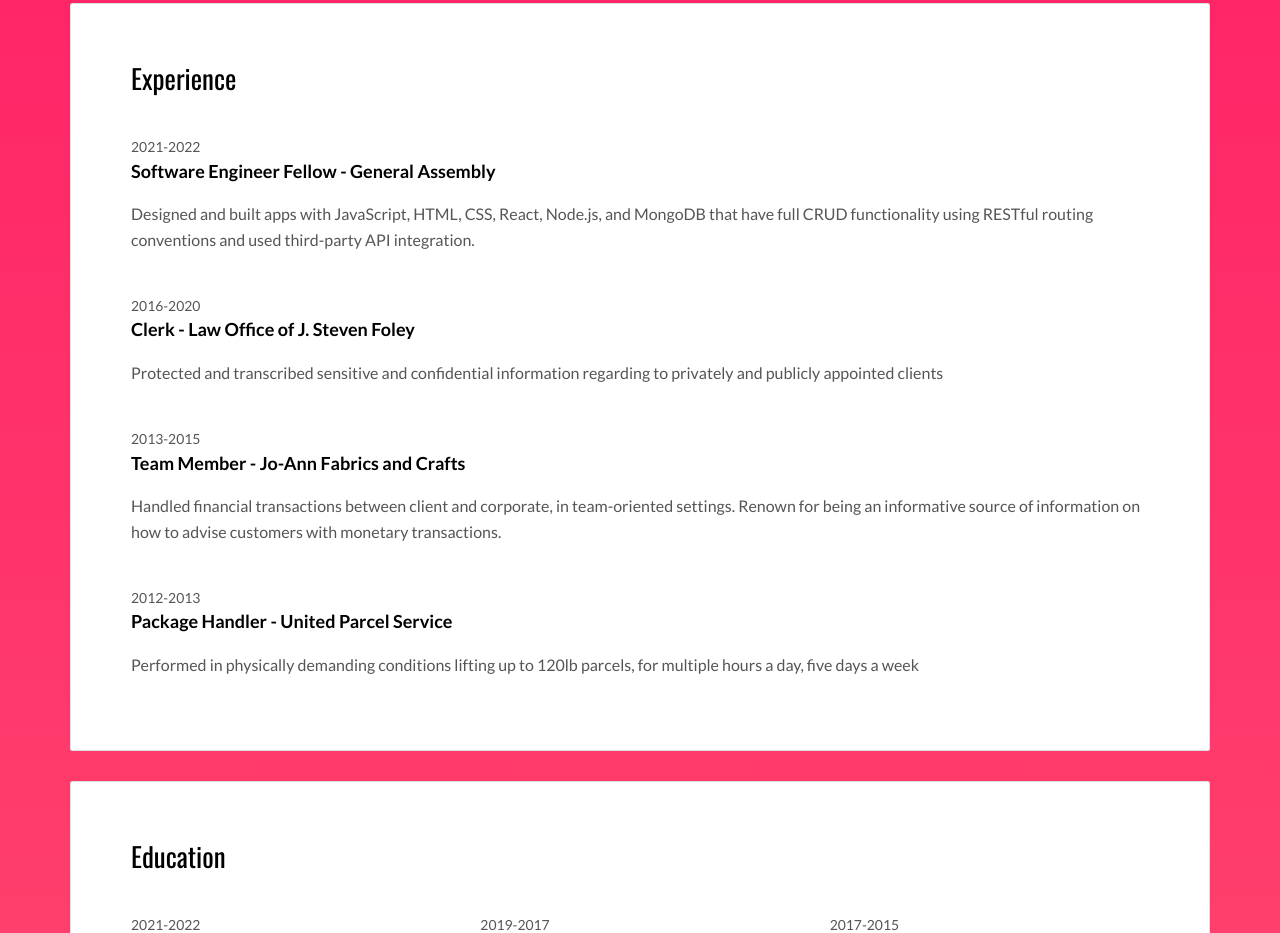
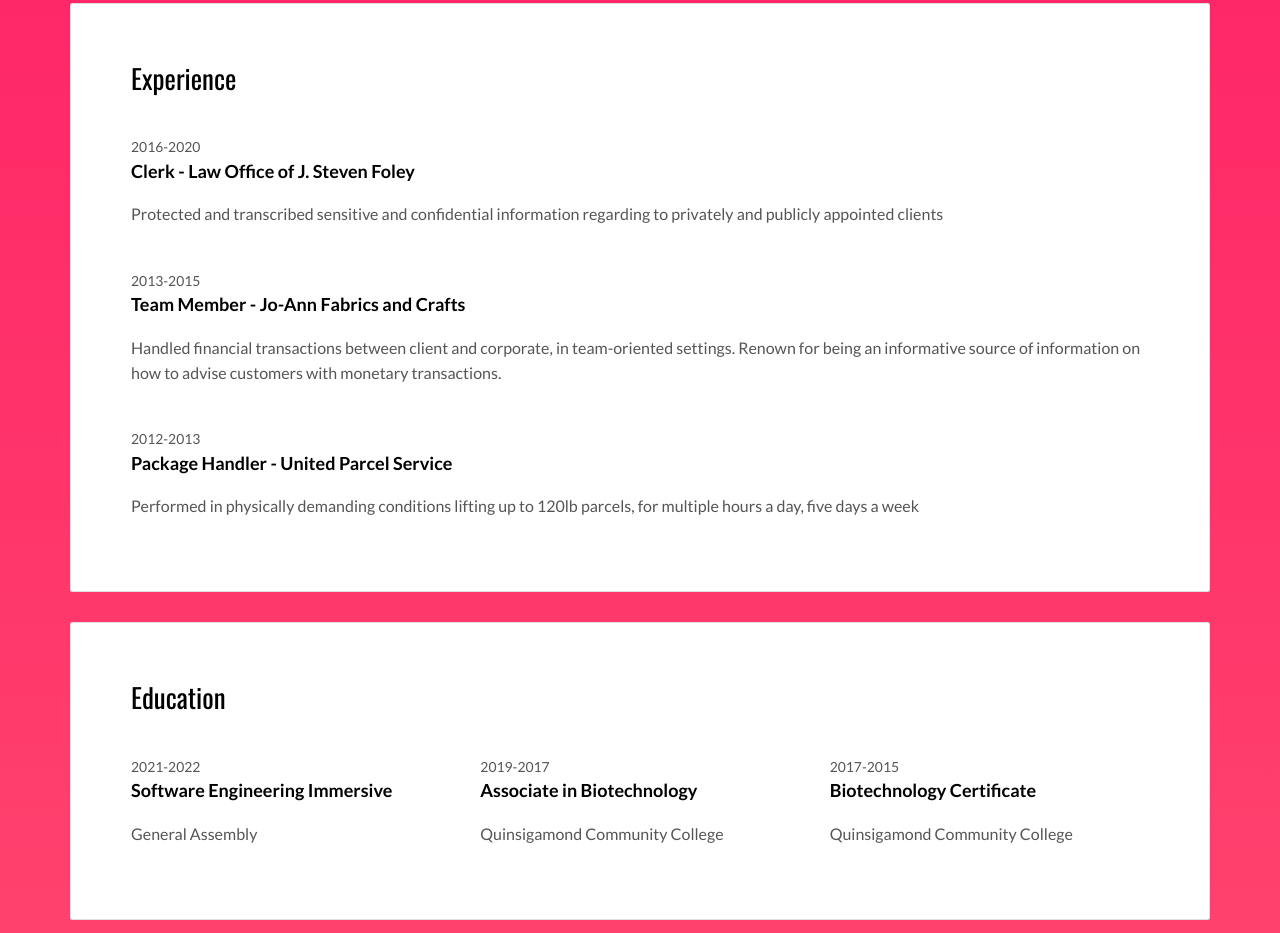
Before and after one commit to JohnnyWiseau141/portfolio, a plain HTML site: page index.html in a window 1280 px wide. Shown: the part 1380-2313 px from the top of the page. Drawn offline with nearby package versions, Linux system fonts and the light colour scheme.

Commit message:
experience change

```diff
--- a/index.html
+++ b/index.html
@@ -107,14 +107,14 @@
         <div class="card">
           <div class="card-block">
             <h2>Experience</h2>
-            <div class="work-experience">
+            <!-- <div class="work-experience">
               <small class="date">2021-2022</small>
               <h3 class="h5 date-title">Software Engineer Fellow - <a href="https://generalassemb.ly/" title="Create professional website">General Assembly</a></h3>
 
 
               <p>Designed and built apps with JavaScript, HTML, CSS, React, Node.js, and MongoDB that have full CRUD functionality using RESTful routing conventions and used third-party API integration.
               </p>
-            </div>
+            </div> -->
 
             <div class="work-experience">
               <small class="date">2016-2020</small>
```
